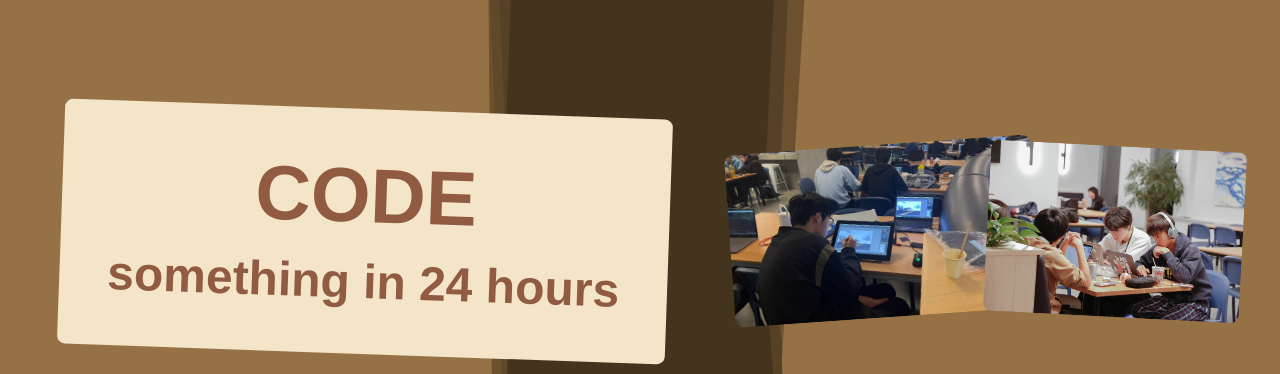
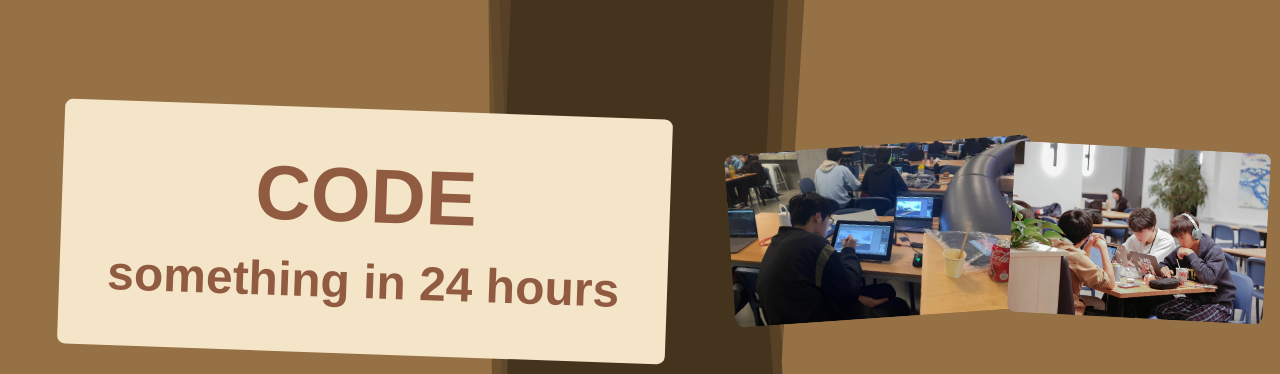
Before and after one commit to wyu4/camel-case, a React (Vite) app: page / in a window 1280 px wide. Shown: the part 4740-5114 px from the top of the page. Built offline with nearby package versions, Linux system fonts and the light colour scheme; no server answers; a web font is replaced by a local one.

Commit message:
Offset Makephoto2

```diff
--- a/src/elements/Guide.tsx
+++ b/src/elements/Guide.tsx
@@ -105,7 +105,7 @@ export default function Guide() {
                             className="rounded"
                             src={MakePhoto2}
                             style={{
-                                transform: "rotateZ(3deg)",
+                                transform: "rotateZ(3deg) translateX(var(--spacing))",
                             }}
                         />
                     </div>
```
